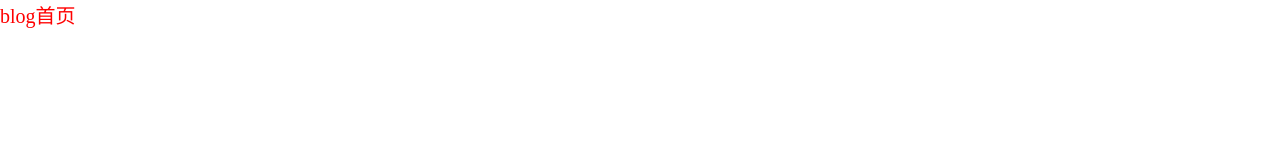
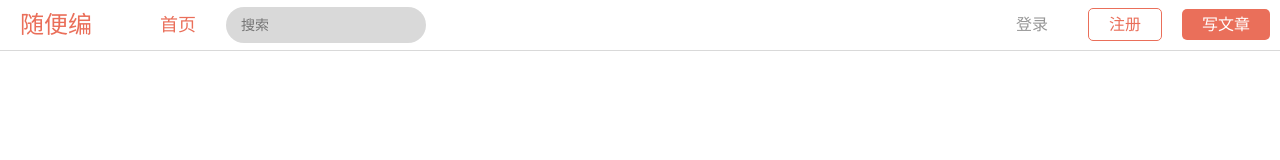
Before and after one commit to Zoro916/blog, a React app in the folder client/: page / in a window 1280 px wide. Built offline with nearby package versions, Linux system fonts and the light colour scheme.

Commit message:
完成首页header 2017年06月21日15:38:44

```diff
--- a/client/package.json
+++ b/client/package.json
@@ -12,6 +12,7 @@
     "babel-core": "^6.25.0",
     "babel-loader": "^7.0.0",
     "babel-preset-env": "^1.5.2",
+    "babel-preset-es2015": "^6.24.1",
     "babel-preset-react": "^6.24.1",
     "clean-webpack-plugin": "^0.1.16",
     "css-loader": "^0.28.4",
@@ -22,6 +23,7 @@
     "node-sass": "^4.5.3",
     "sass-loader": "^6.0.6",
     "style-loader": "^0.18.2",
+    "uglifyjs-webpack-plugin": "^0.4.6",
     "url-loader": "^0.5.9",
     "webpack": "^3.0.0",
     "webpack-dev-server": "^2.4.5"
--- /dev/null
+++ b/client/src/components/header.js
@@ -0,0 +1,24 @@
+
+class Header extends React.Component {
+    render() {
+        return (
+            <header className='header'>
+                <div className='logo'>随便编</div>
+                <div className='buttons'>
+                    <a>登录</a>
+                    <a>注册</a>
+                    <a>写文章</a>
+                </div>
+                <div className='container'>
+                    <a>首页</a>
+                    <div className='search'>
+                        <input type='text' placeholder='搜索' />
+                        <div></div>
+                    </div>
+                </div>
+            </header>
+        );
+    }
+}
+
+export default Header;
--- /dev/null
+++ b/client/src/components/home.js
@@ -0,0 +1,14 @@
+
+import Header from './header';
+
+class Home extends React.Component {
+    render() {
+        return (
+            <div>
+                <Header />
+            </div>
+        );
+    }
+}
+
+export default Home;
--- a/client/src/components/index.js
+++ /dev/null
@@ -1,14 +0,0 @@
-
-import React, { Component } from 'react';
-
-class Index extends Component {
-    render() {
-        return (
-            <div>
-                blog首页
-            </div>
-        );
-    }
-}
-
-export default Index;
--- a/client/src/components/login.js
+++ b/client/src/components/login.js
@@ -1,7 +1,5 @@
 
-import React, { Component } from 'react';
-
-class Login extends Component {
+class Login extends React.Component {
     render() {
         return (
             <div>
--- /dev/null
+++ b/client/src/css/common.scss
@@ -0,0 +1,30 @@
+// 常用字体大小
+$font24: 24px;
+$font20: 20px;
+$font18: 18px;
+$font16: 16px;
+$font14: 14px;
+$font12: 12px;
+
+// 常用色值
+$orange: #ea6f5a;
+$gray: #969696;
+$lightgray: #d9d9d9;
+$white: #fff;
+
+.clearfix:after {
+    content: '';
+    display: block;
+    height: 1;
+    clear: both;
+}
+
+.ellipsis {
+    overflow: hidden;
+    white-space: nowrap;
+    text-overflow: ellipsis;
+}
+
+a:hover {
+    cursor: pointer;
+}
--- a/client/src/css/reset.scss
+++ b/client/src/css/reset.scss
@@ -1,6 +1,2 @@
 
 * { margin: 0; padding: 0 }
-
-body {
-    font-size: 20px;
-}
--- a/client/src/css/style.scss
+++ b/client/src/css/style.scss
@@ -1,8 +1,87 @@
 
 @import 'reset';
+@import 'common';
 
-$bgColor: #ff0000;
+// 页面头部
+.header {
+    position: fixed;
+    width: 100%;
+    height: 50px;
+    line-height: 50px;
+    border-bottom: 1px solid #d9d9d9;
 
-body {
-    color: $bgColor;
+    .logo {
+        float: left;
+        height: inherit;
+        padding: 0 20px;
+        font-size: $font24;
+        color: $orange;
+    }
+
+    .buttons {
+        float: right;
+        height: inherit;
+
+        a {
+            margin: 0 10px;
+            padding: 7px 20px;
+            font-size: $font16;
+        }
+
+        a:nth-child(1) {
+            color: $gray;
+        }
+
+        a:nth-child(2) {
+            color: $orange;
+            border: 1px solid $orange;
+            border-radius: 5px;
+        }
+
+        a:nth-child(3) {
+            color: $white;
+            border-radius: 5px;
+            background: $orange;
+        }
+    }
+
+    .container {
+        width: 960px;
+        height: inherit;
+        margin: 0 auto;
+
+        a {
+            float: left;
+            margin-right: 30px;
+            color: $orange;
+            font-size: $font18;
+        }
+
+        .search {
+            float: left;
+            position: relative;
+            width: 200px;
+            height: 36px;
+            line-height: 36px;
+            margin-top: 7px;
+            background: $lightgray;
+            border-radius: 20px;
+
+            input {
+                margin-left: 15px;
+                background: $lightgray;
+                border: none;
+                outline: none;
+                font-size: $font14;
+            }
+
+            div {
+                position: absolute;
+                top: 6px;
+                right: 15px;
+                width: 24px;
+                height: 24px;
+            }
+        }
+    }
 }
--- a/client/src/index.js
+++ b/client/src/index.js
@@ -1,17 +1,15 @@
 
-import React from 'react';
 import ReactDOM from 'react-dom';
 import { BrowserRouter as Router, Route, Link } from 'react-router-dom';
 
 import style from './css/style.scss';
 
-import Login from './components/login';
-import Index from './components/index';
+import Home from './components/home';
 
 ReactDOM.render(
   <Router>
     <div>
-      <Route path="/" component={Index} />
+      <Route path="/" component={Home} />
     </div>
   </Router>,
   document.getElementById('root')
--- a/client/webpack.config.js
+++ b/client/webpack.config.js
@@ -1,8 +1,10 @@
 
 var path = require('path');
+var webpack = require('webpack');
 var HtmlWebpackPlugin = require('html-webpack-plugin');
 var CleanWebpackPlugin = require('clean-webpack-plugin');
 var ExtractTextWebpackPlugin = require('extract-text-webpack-plugin');
+var UglifyJsPlugin = require('uglifyjs-webpack-plugin');
 
 module.exports = {
     entry: './src/index.js',
@@ -18,7 +20,7 @@ module.exports = {
                 use: {
                     loader: 'babel-loader',
                     options: {
-                        presets: ['react']
+                        presets: ['react', 'es2015']
                     }
                 }
             },
@@ -32,12 +34,20 @@ module.exports = {
         ]
     },
     plugins: [
+        new webpack.ProvidePlugin({
+            React: 'react'
+        }),
         new HtmlWebpackPlugin({
             title: 'My Blog',
             filename: 'index.html',
             template: 'index.html'
         }),
         new CleanWebpackPlugin(['dist']),
-        new ExtractTextWebpackPlugin('css/style.css')
+        new ExtractTextWebpackPlugin('css/style.css'),
+        new UglifyJsPlugin({
+            compress: true,
+            mangle: false,
+            comments: false
+        })
     ]
 };
```
Also changed, not shown: client/dist/css/style.css, client/dist/js/bundle.js, 1 other file.
